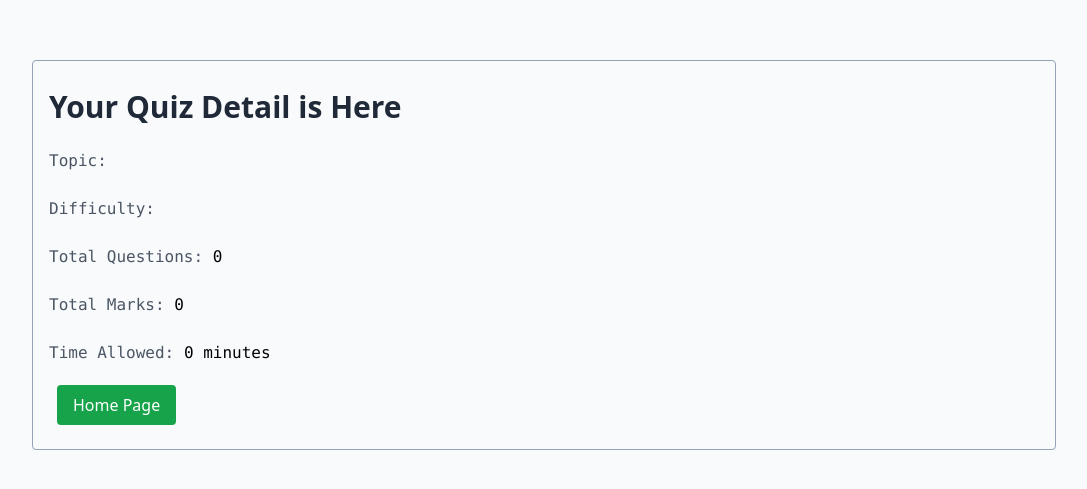
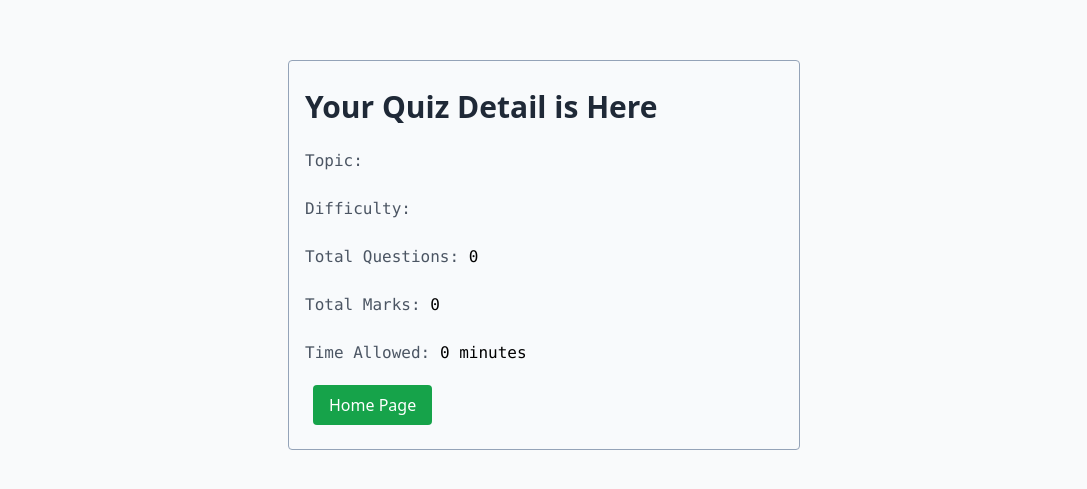
Before and after one commit to mansub-dev/Quiz_App, a React (Vite) app: page /get in a window 1280 px wide. Shown: the part 145-634 px from the top of the page, without its empty margins (96-1183 px from the left). Built offline with nearby package versions, Linux system fonts and the light colour scheme.

Commit message:
file stuff

```diff
--- a/src/pages/GetPage.jsx
+++ b/src/pages/GetPage.jsx
@@ -81,7 +81,7 @@ export default function GetPage({ bigState, setBigState }) {
     return (
         <>
             <div className='bg-gray-50 min-h-screen flex flex-col justify-center items-center'>
-                <div className='flex flex-col items-start bg-slate-50 p-4 border border-slate-400 text-black rounded w-4/5 h-2/5 md:w-500 '>
+                <div className='flex flex-col items-start bg-slate-50 p-4 border border-slate-400 text-black rounded w-4/5 h-2/5 md:w-2/5 '>
                     <h6 className="text-3xl my-3 text-gray-800 font-bold">Your Quiz Detail is Here</h6>
                     <h1 className="text-x text-gray-600 my-3 font-mono">Topic:<span className="text-black" > {topic}</span></h1>
                     <h1 className="text-x text-gray-600 my-3 font-mono">Difficulty:<span className="text-black" > {difficulty} </span> </h1>
--- a/src/pages/QuizPage.jsx
+++ b/src/pages/QuizPage.jsx
@@ -127,23 +127,23 @@ export default function QuizPage({
 
     return (
         <div className="min-h-screen flex flex-col items-center justify-center bg-gray-50">
-            <div className=" max-w-2xl bg-white p-8 border border-gray-500 rounded-lg shadow-md relative w-4/5 h-2/5 md:w-3/5 ">
+            <div className=" max-w-2xl bg-white p-8 border border-gray-500 rounded-lg shadow-md relative w-4/5 h-2/5 md:w-900 ">
                 <div
                     className="absolute top-0 left-0 h-1 bg-green-500 transition-all duration-500"
                     style={{ width: `${lineWidth}%` }}
                 />
                 <div className="flex flex-row justify-between w-full mb-4 pt-6 ">
-                    <h4 className="text-left text-xl text-slate-500 font-bold ">
+                    <h4 className="text-left text-xl text-slate-500 font-bold hidden md:block ">
                         Question {currentIndex + 1} of {questions.length}
                     </h4>
-                    <h4 className="text-right text-xl text-slate-500 font-bold">
-                        <span className="hidden md:block"> Time Remaining:</span> {formatSeconds(seconds)}
+                    <h4 className="md:text-right text-xl text-slate-500 font-bold ">
+                        Time Remaining: {formatSeconds(seconds)}
                     </h4>
                 </div>
                 {questions.length > 0 && (
-                    <div className="grid">
+                    <div className="grid ">
                         <h4 className="text-xl mb-4">{questions[currentIndex].question}</h4>
-                        <div className="grid grid-cols-1 lg:grid-cols-2 md:grid-cols-3 gap-4 md:gap-8 w-full md:w-4/5">
+                        <div className="grid grid-cols-1 lg:grid-cols-2 lg:mt-4 md:grid-cols-3 gap-4 md:gap-8 w-full md:w-4/5">
                             {questions[currentIndex].answers.map((answer, index) => (
                                 <button
                                     key={index}
--- a/tailwind.config.js
+++ b/tailwind.config.js
@@ -7,11 +7,11 @@ export default {
   theme: {
     extend: {
       width: {
+        '500': '500px',
+        '800': '800px',
         '900': '900px',
-        '300': '300px',
-      },
-      borderRadius: {
-        'rounded': '50%',
+        '1200px': '1200px',
+
       },
     },
   },
```
